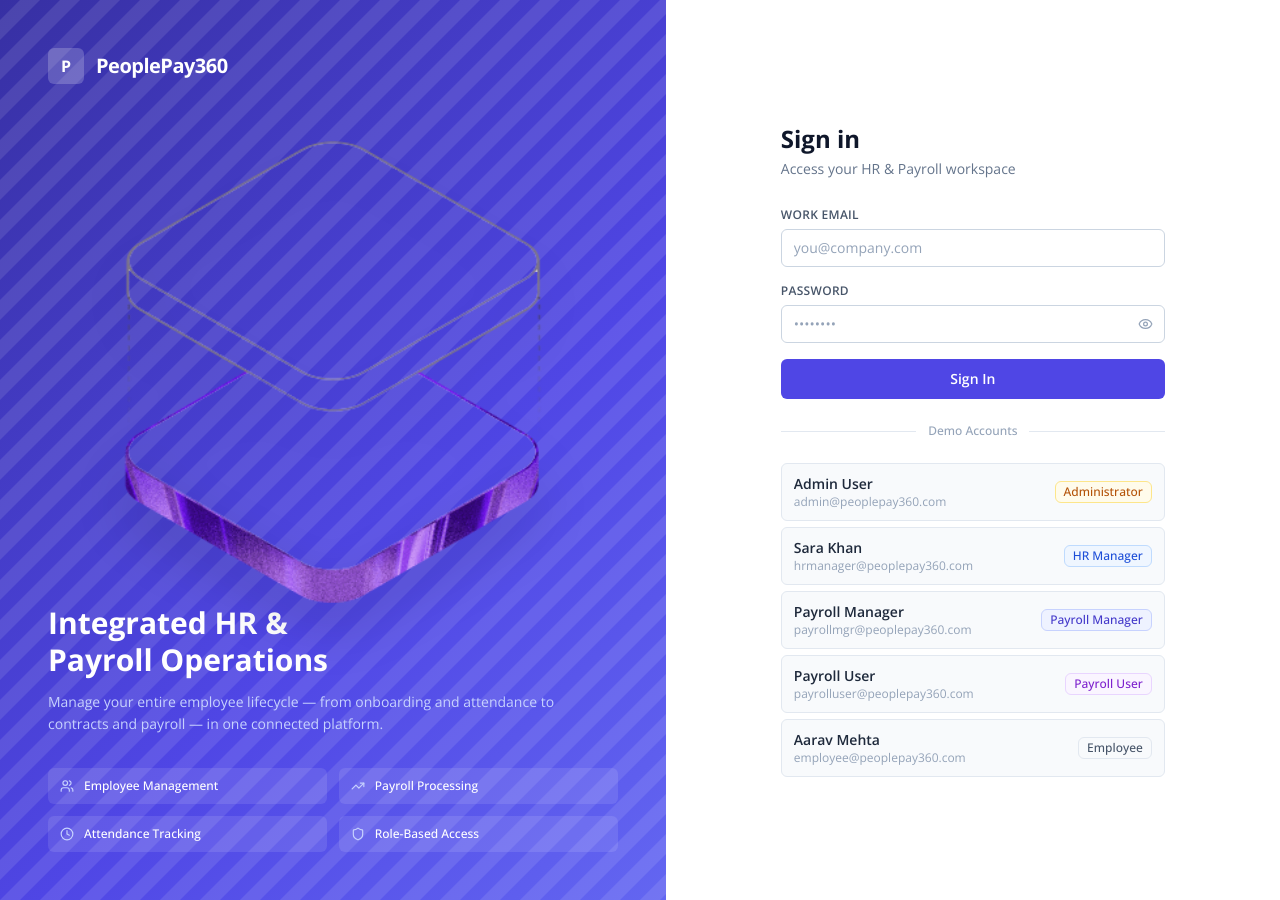
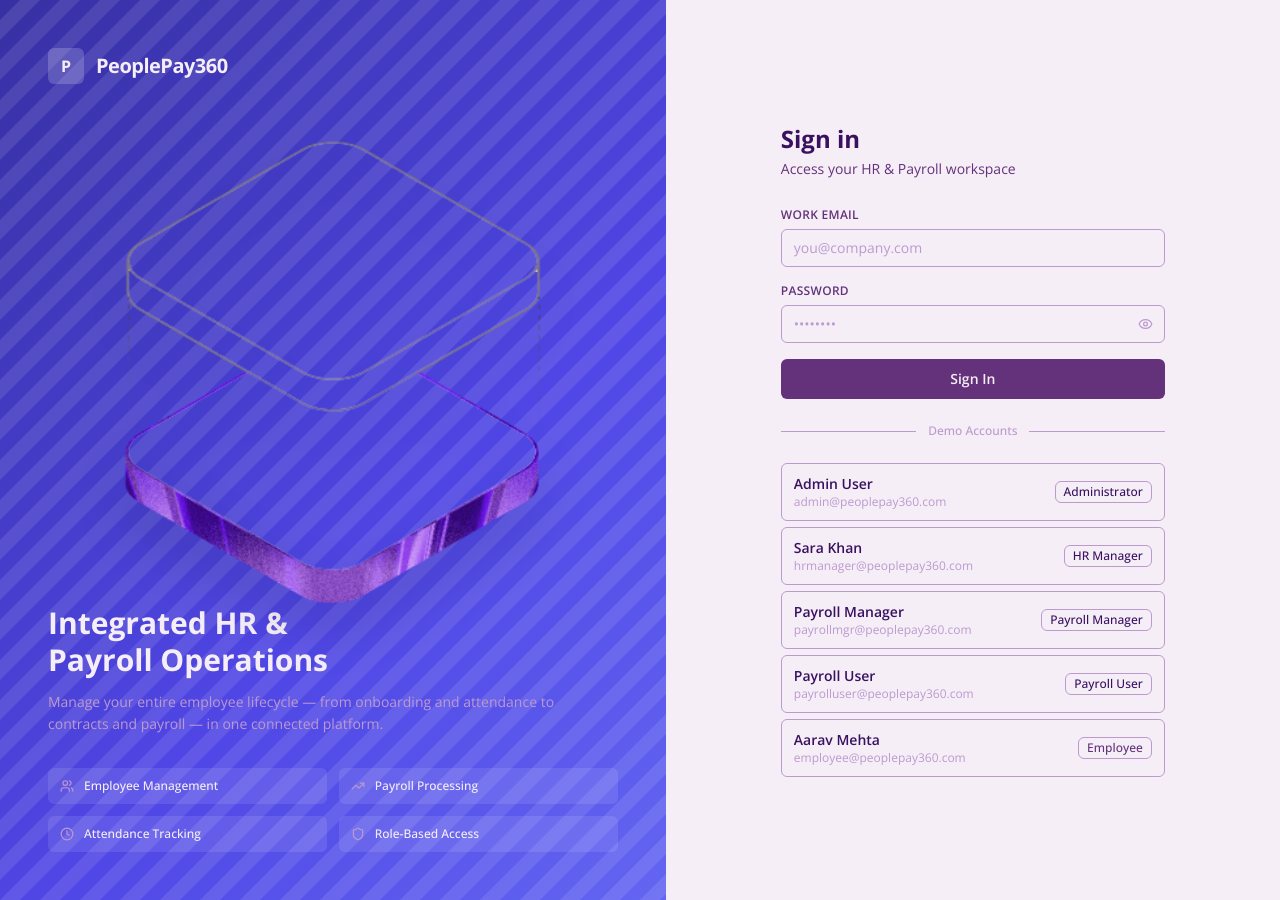
Before and after one commit to Kushalgarg211/PeoplePay360, a React (Vite) app in the folder frontend/: page /login in a window 1280 px wide. Built offline with nearby package versions, Linux system fonts and the light colour scheme.

Commit message:
style: implement strict 4-color custom purple theme in tailwind config

```diff
--- a/frontend/tailwind.config.js
+++ b/frontend/tailwind.config.js
@@ -1,26 +1,55 @@
 /** @type {import('tailwindcss').Config} */
+
+const fourColors = {
+  50: '#f5eef7',
+  100: '#f5eef7',
+  200: '#bc9ace',
+  300: '#bc9ace',
+  400: '#bc9ace',
+  500: '#64327a',
+  600: '#64327a',
+  700: '#3a1160',
+  800: '#3a1160',
+  900: '#3a1160',
+  950: '#3a1160',
+};
+
 export default {
   content: [
     "./index.html",
     "./src/**/*.{js,ts,jsx,tsx}",
   ],
   theme: {
+    colors: {
+      transparent: 'transparent',
+      current: 'currentColor',
+      white: '#f5eef7',
+      black: '#3a1160',
+      slate: fourColors,
+      gray: fourColors,
+      zinc: fourColors,
+      neutral: fourColors,
+      stone: fourColors,
+      red: fourColors,
+      orange: fourColors,
+      amber: fourColors,
+      yellow: fourColors,
+      lime: fourColors,
+      green: fourColors,
+      emerald: fourColors,
+      teal: fourColors,
+      cyan: fourColors,
+      sky: fourColors,
+      blue: fourColors,
+      indigo: fourColors,
+      violet: fourColors,
+      purple: fourColors,
+      fuchsia: fourColors,
+      pink: fourColors,
+      rose: fourColors,
+      primary: fourColors,
+    },
     extend: {
-      colors: {
-        primary: {
-          50:  '#eef2ff',
-          100: '#e0e7ff',
-          200: '#c7d2fe',
-          300: '#a5b4fc',
-          400: '#818cf8',
-          500: '#6366f1',
-          600: '#4f46e5',
-          700: '#4338ca',
-          800: '#3730a3',
-          900: '#312e81',
-          950: '#1e1b4b',
-        },
-      },
       fontFamily: {
         sans: ['"Open Sans"', 'system-ui', 'sans-serif'],
       },
```
